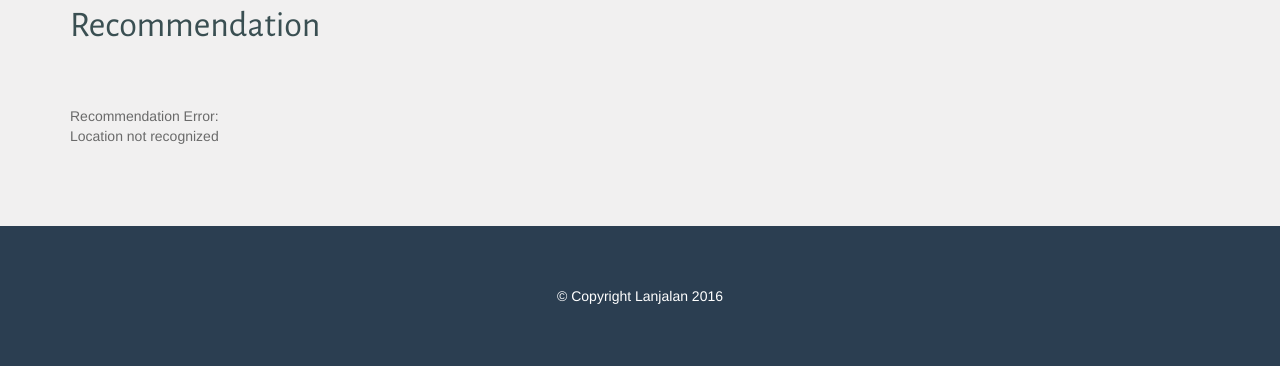
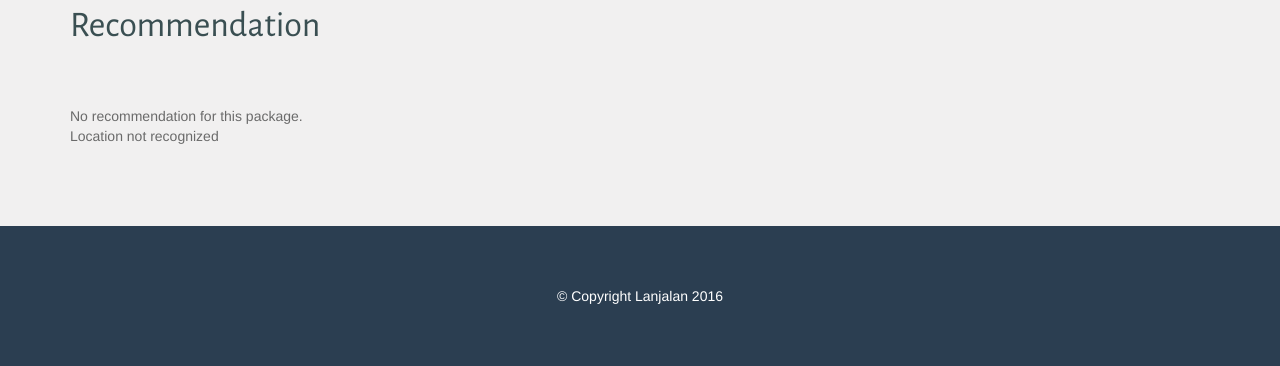
Before and after one commit to adityarama1210/lanjalan, a Laravel app: page /package/1 in a window 1280 px wide. Shown: the part 854-1220 px from the top of the page. Run offline with Laravel 8, Linux system fonts and the light colour scheme; data that the repository does not hold is empty; settings files or empty folders that the repository lacks are supplied; some libraries are stand-ins or nearby versions; some web fonts are replaced.

Commit message:
Minor view update

```diff
--- a/app/Http/Controllers/HomeController.php
+++ b/app/Http/Controllers/HomeController.php
@@ -259,13 +259,13 @@ class HomeController extends Controller
                         // echo("<br/>Recommendation: ");
                         // dd($recommendation);
                     } else {
-                        $error = "Package for recommendation not found";
+                        $error = "Package for recommendation not found:" . $centroid;
                     }
                 } else {
-                    $error = "Unable to get nearby cities";
+                    $error = "Unable to get nearby cities:" . $centroid;
                 }
             } else {
-                $error = "Unable to get latitude and longitude";
+                $error = "Unable to get latitude and longitude: " . $centroid;
             }
         } else {
             $error = "Location not recognized";
--- a/public/css/style.css
+++ b/public/css/style.css
@@ -557,3 +557,11 @@ h1, h2, h3, h4, h5, h6{
 	line-height: 1em;
 	color: white;
 }
+
+#price-slider {
+	color: #AAA;
+}
+
+#slider-range span {
+	cursor: pointer;
+}
--- a/resources/views/index.blade.php
+++ b/resources/views/index.blade.php
@@ -25,12 +25,12 @@
 						<h4>{{ session('error') }}</h4>
 						@endif
 						<div class="form-group">
-							<input type="text" name="query" id="query" class="form-control form-control-white" placeholder="Liburan ke Bali bulan Februari" required>
+							<input type="text" name="query" id="query" class="form-control form-control-white" placeholder="Search" required>
 						</div>
 						<input type="hidden" name="min" id="min" value=-1>
 						<input type="hidden" name="max" id="max" value=-1>
 
-						<div class="form-group">
+						<div id="price-slider" class="form-group">
 							<!--<span>Price Range</span>-->
 							<label>Price Range</label>
 							<div id="slider-range"></div>
--- a/resources/views/layout/base.blade.php
+++ b/resources/views/layout/base.blade.php
@@ -50,12 +50,6 @@
 					<a href="/#services"><i class="fa fa-tasks"></i> Services</a>
 				</li>
 				<li>
-					<a href="/#blog"><i class="fa fa-wordpress"></i> Blog</a>
-				</li>
-				<li>
-					<a href="/#parallax"><i class="fa fa-heart"></i> Parallax</a>
-				</li>
-				<li>
 					<a href="/#testimonials"><i class="fa fa-thumbs-up"></i> Testimonials</a>
 				</li>
 				<li>
--- a/resources/views/package.blade.php
+++ b/resources/views/package.blade.php
@@ -51,7 +51,7 @@
 				@if($error)
 				<div class="col-sm-12">
 					<p>
-						Recommendation Error:
+						No recommendation for this package.
 						<br/>
 						{{ $error }}
 					</p>
```
